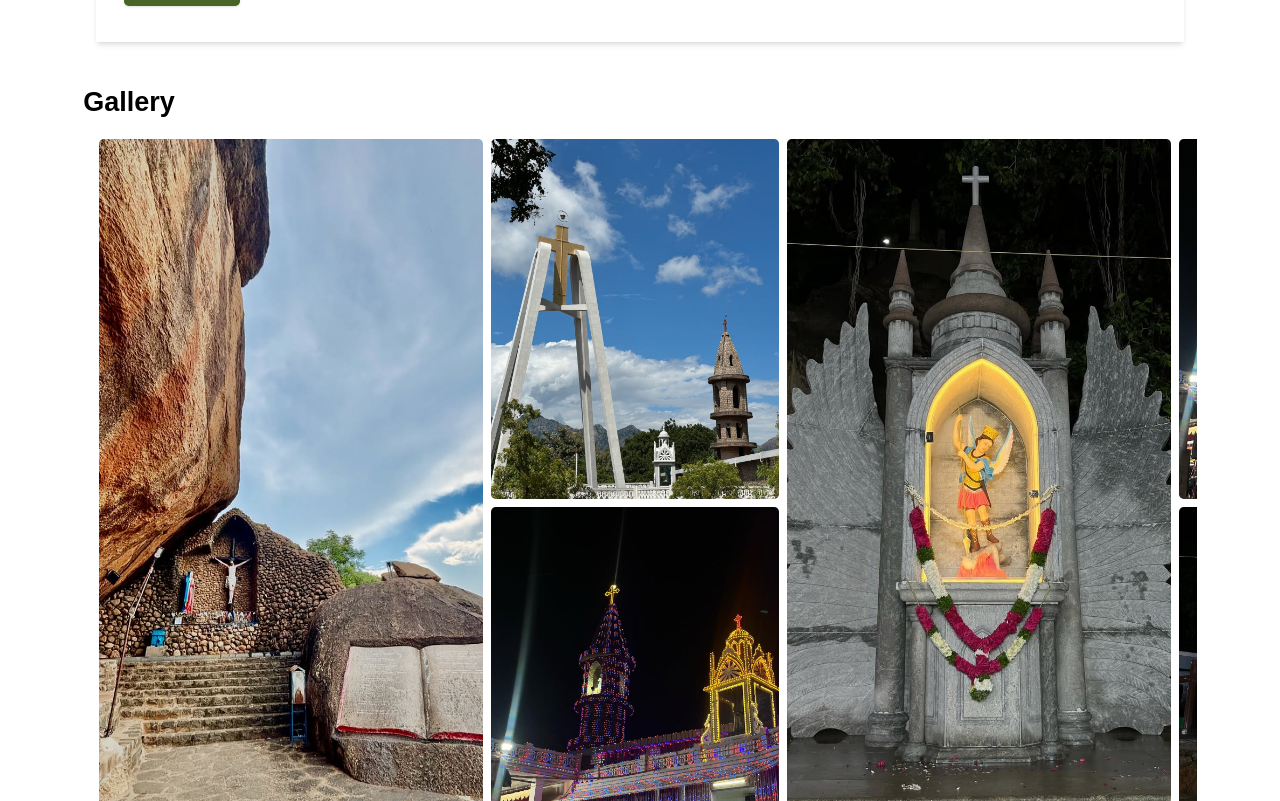
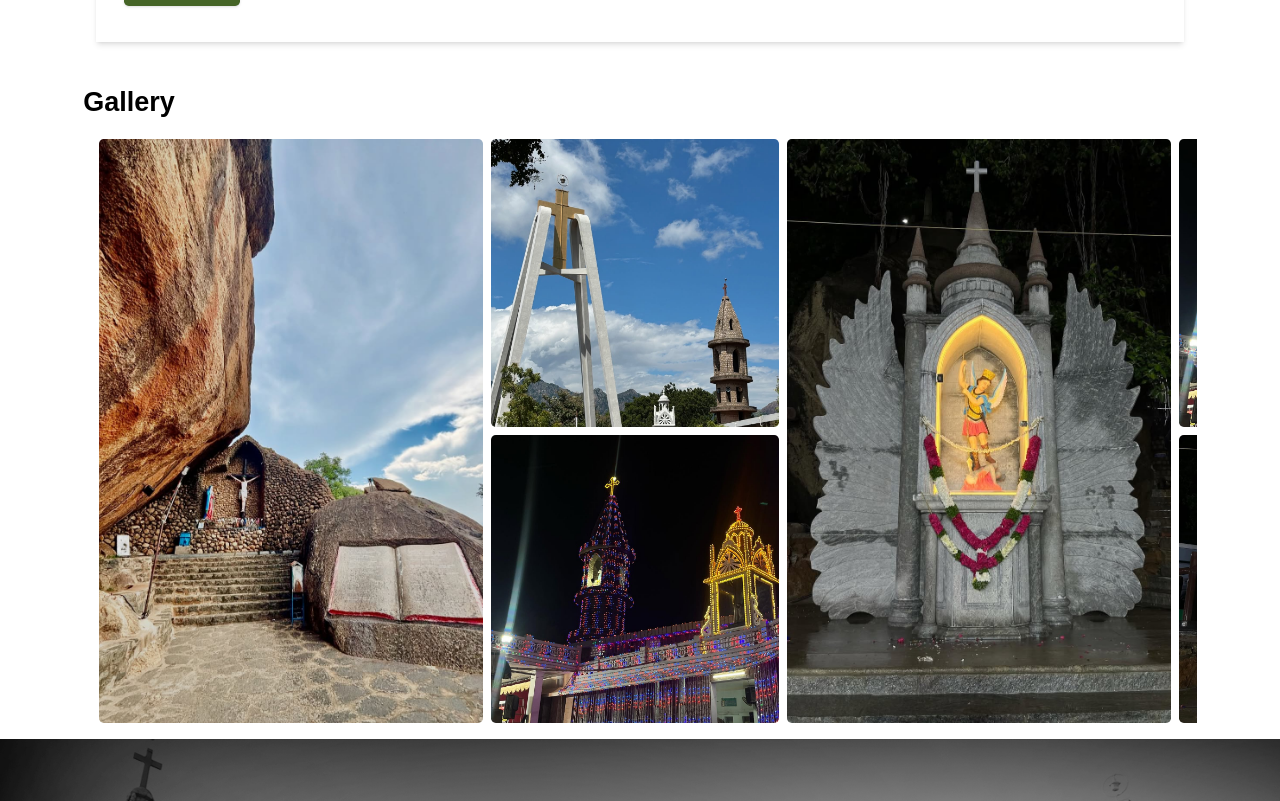
Before and after one commit to 0xrasla/devasahayam-mount, a React (Vite) app in the folder client/: page / in a window 1280 px wide. Shown: the part 1919-2720 px from the top of the page. Built offline with nearby package versions, Linux system fonts and the light colour scheme; a web font is replaced by a local one.

Commit message:
gallery images aspect ratio changed

```diff
--- a/client/src/components/gallery.tsx
+++ b/client/src/components/gallery.tsx
@@ -35,8 +35,8 @@ if(positionInChunk === 2 ) {
   return (
     <>
     <div className="flex flex-col gap-2">
-      <img src={image?.src} alt="" className="min-w-16 max-w-48 md:min-w-48 md:max-w-64 lg:min-w-64 lg:max-w-72 object-cover rounded-lg aspect-auto h-full" />
-      <img src={images[index + 1]?.src} alt="" className="min-w-16 md:min-w-48 md:max-w-64 lg:min-w-64 lg:max-w-72 max-w-48 object-cover rounded-lg aspect-auto h-full" />
+      <img src={image?.src} alt="" className="min-w-16 max-w-48 md:min-w-48 md:max-w-64 lg:min-w-64 lg:max-w-72 object-cover rounded-lg aspect-square h-full" />
+      <img src={images[index + 1]?.src} alt="" className="min-w-16 md:min-w-48 md:max-w-64 lg:min-w-64 lg:max-w-72 max-w-48 object-cover rounded-lg aspect-square h-full" />
     </div>
 
     </>
@@ -46,7 +46,7 @@ if(positionInChunk === 2 ) {
 return (
 <>
 <div className="">
-  <img src={image?.src} alt="" className="min-w-24 max-w-64 h-full  object-cover rounded-lg md:min-w-64 md:max-w-72 lg:min-w-64 lg:max-w-96  aspect-auto" />
+  <img src={image?.src} alt="" className="min-w-24 max-w-64 h-full  object-cover rounded-lg md:min-w-64 md:max-w-72 lg:min-w-64 lg:max-w-96  aspect-square" />
 </div>
 
 </>
```
